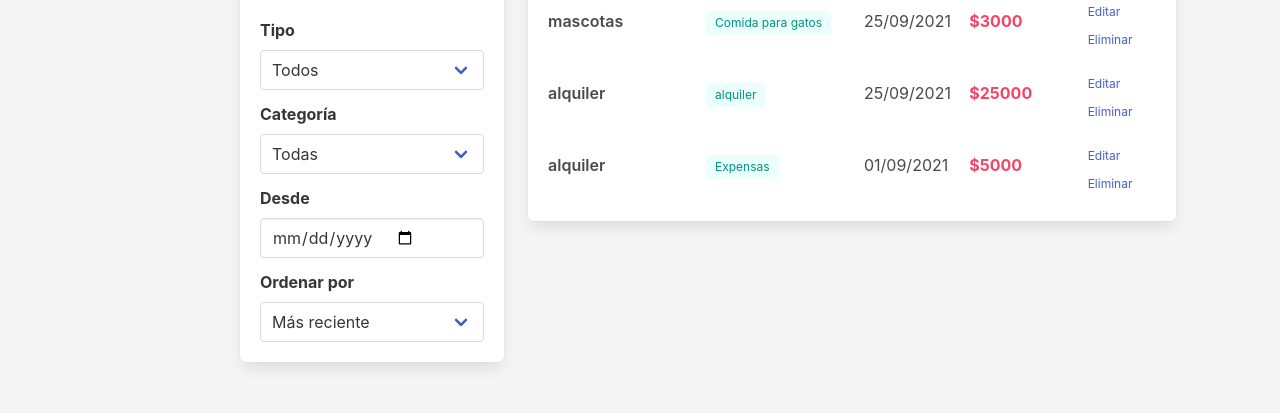
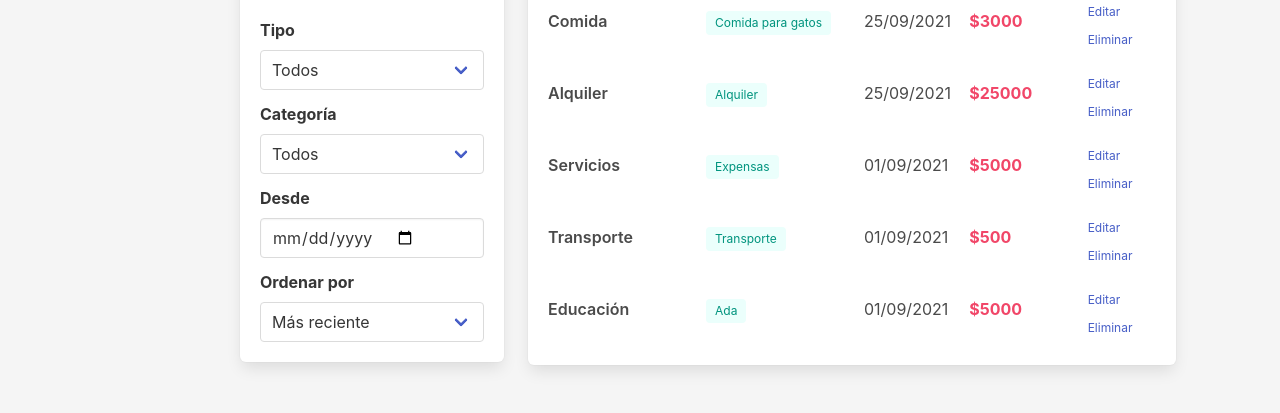
Before and after one commit to ma-ivana/AhorrADAs, a plain HTML site: page index.html in a window 1280 px wide. Shown: the part 576-989 px from the top of the page. Drawn offline with nearby package versions, Linux system fonts and the light colour scheme.

Commit message:
Función agregar categoria en HTML y LocalStorage

```diff
--- a/index.html
+++ b/index.html
@@ -109,12 +109,6 @@
                   <div class="select is-fullwidth">
                     <!--Select de Categorias-->
                     <select id="select-categoria">
-                      <option value="todas">Todas</option>
-                      <option value="salidas">Salidas</option>
-                      <option value="sueldo">Sueldo</option>
-                      <option value="mascotas">Mascotas</option>
-                      <option value="alquiler">Alquiler</option>
-                      <option value="trabajo">Trabajo</option>
                     </select>
                   </div>
                 </div>
@@ -276,7 +270,7 @@
             <label for="input-agregar-categoria" class="label mt-4">Nombre</label>
             <div class="control columns mt-4 mx-4 is-mobile">
               <input id="input-agregar-categoria" type="text" class="column input" />
-              <button div="boton-agregar" class="button is-success is-narrow ml-3">
+              <button id="boton-agregar-categoria" class="button is-success is-narrow ml-3">
                 <!--CHEQUEAR EL IS-NARROW-->
                 Agregar
               </button>
--- a/index.js
+++ b/index.js
@@ -36,6 +36,14 @@ const numeroGastoSeccionBalance = document.getElementById("numero-gastos");
 const numeroGananciasSeccionBalance =
   document.getElementById("numero-ganancias");
 const totalGananciasMenosGastos = document.getElementById("numero-total");
+
+const selectCategoria = document.getElementById("select-categoria");
+const inputAgregarCategoria = document.getElementById(
+  "input-agregar-categoria"
+);
+const botonAgregarCategoria = document.getElementById(
+  "boton-agregar-categoria"
+);
 
 /////////////////////////////////// Función auxiliar ////////////////////////////////////////
 const arraySecciones = [
@@ -135,53 +143,66 @@ const selectDeTipo = document.getElementById("select-tipo");
 const selectDeCategoria = document.getElementById("select-categoria");
 
 //// Información ////
-
 const operaciones = [
   {
     descripcion: "Cena con amigos",
-    categoria: "salidas",
+    categoria: "Salidas",
     fecha: "25/09/2021",
     monto: 2500,
     tipo: "gasto",
   },
   {
-    descripcion: "sueldo",
-    categoria: "sueldo",
+    descripcion: "Sueldo",
+    categoria: "Trabajo",
     fecha: "01/09/2021",
-    monto: 50000,
+    monto: 500000,
     tipo: "ganancia",
   },
   {
-    descripcion: "pagar monotributo",
-    categoria: "sueldo",
+    descripcion: "Pagar monotributo",
+    categoria: "Trabajo",
     fecha: "01/09/2021",
     monto: 40000,
     tipo: "gasto",
   },
   {
     descripcion: "Aguinaldo",
-    categoria: "sueldo",
+    categoria: "Trabajo",
     fecha: "15/09/2021",
     monto: 25000,
     tipo: "ganancia",
   },
   {
     descripcion: "Comida para gatos",
-    categoria: "mascotas",
+    categoria: "Comida",
     fecha: "25/09/2021",
     monto: 3000,
     tipo: "gasto",
   },
   {
-    descripcion: "alquiler",
-    categoria: "alquiler",
+    descripcion: "Alquiler",
+    categoria: "Alquiler",
     fecha: "25/09/2021",
     monto: 25000,
     tipo: "gasto",
   },
   {
     descripcion: "Expensas",
-    categoria: "alquiler",
+    categoria: "Servicios",
+    fecha: "01/09/2021",
+    monto: 5000,
+    tipo: "gasto",
+  },
+  {
+    descripcion: "Transporte",
+    categoria: "Transporte",
+    fecha: "01/09/2021",
+    monto: 500,
+    tipo: "gasto",
+  },
+  {
+    descripcion: "Ada",
+    categoria: "Educación",
     fecha: "01/09/2021",
     monto: 5000,
     tipo: "gasto",
@@ -309,3 +330,76 @@ const mostrarBalance = (gastos, ganancias) => {
 };
 
 mostrarBalance(operacionesGasto(operaciones), operacionesGanancia(operaciones));
+
+// AGREGAR NUEVA CATEGORIA
+
+const categorias = [
+  "Todos",
+  "Trabajo",
+  "Comida",
+  "Educación",
+  "Transporte",
+  "Servicios",
+  "Salidas",
+  "Alquiler",
+];
+
+// Funciones auxiliares
+
+const guardarEnLocalStorage = (array, clave) => {
+  const nuevoObjeto = { categorias: array };
+  const objetoJSON = JSON.stringify(nuevoObjeto);
+  localStorage.setItem(clave, objetoJSON);
+};
+
+const traerDesdeLS = (clave) => {
+  const datosLocalStorage = localStorage.getItem(clave);
+  const objetoLS = JSON.parse(datosLocalStorage);
+  if (objetoLS === null) {
+    return null;
+  } else {
+    return objetoLS.categorias;
+  }
+};
+
+const capitalizar = (str) => {
+  return str.charAt(0).toUpperCase() + str.slice(1).toLowerCase();
+};
+
+//// AGREGAR CATEGORÍA EN EL SELECT
+
+const agregarCategoriaHTML = (categorias) => {
+  const categoriasEnHTML = categorias.reduce((acc, categoria, index, array) => {
+    return (
+      acc +
+      `<option value="${categoria}" id="categoria-${index}">${categoria}</option>`
+    );
+  }, "");
+
+  selectCategoria.innerHTML = categoriasEnHTML;
+
+  guardarEnLocalStorage(categorias, "categorias");
+};
+
+if (traerDesdeLS("categorias") === null) {
+  agregarCategoriaHTML(categorias);
+} else {
+  agregarCategoriaHTML(traerDesdeLS("categorias"));
+}
+
+botonAgregarCategoria.onclick = (event) => {
+  event.preventDefault();
+  const categoriaCapitalizada = capitalizar(inputAgregarCategoria.value);
+
+  const arrayDesdeLS = traerDesdeLS("categorias");
+
+  if (arrayDesdeLS.includes(categoriaCapitalizada)) {
+    alert("Categoria ya existente!");
+  } else {
+    categorias.push(categoriaCapitalizada);
+    guardarEnLocalStorage(categorias, "categorias");
+    const categoriasActualizadas = traerDesdeLS("categorias");
+    agregarCategoriaHTML(categoriasActualizadas);
+    inputAgregarCategoria.value = "";
+  }
+};
```
